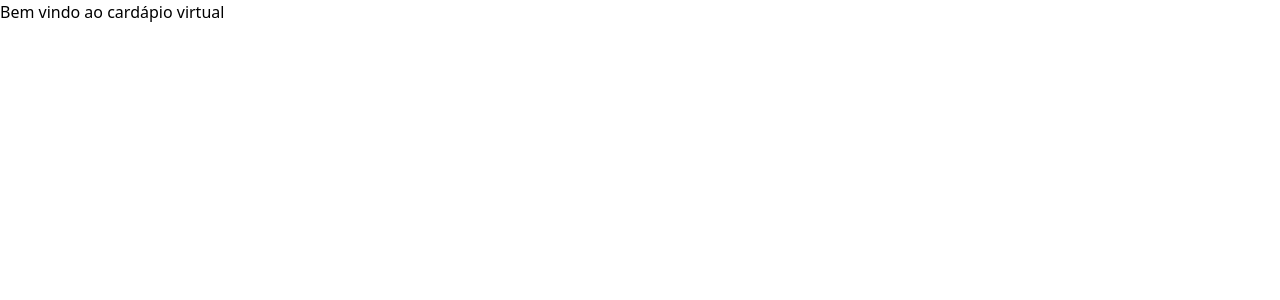
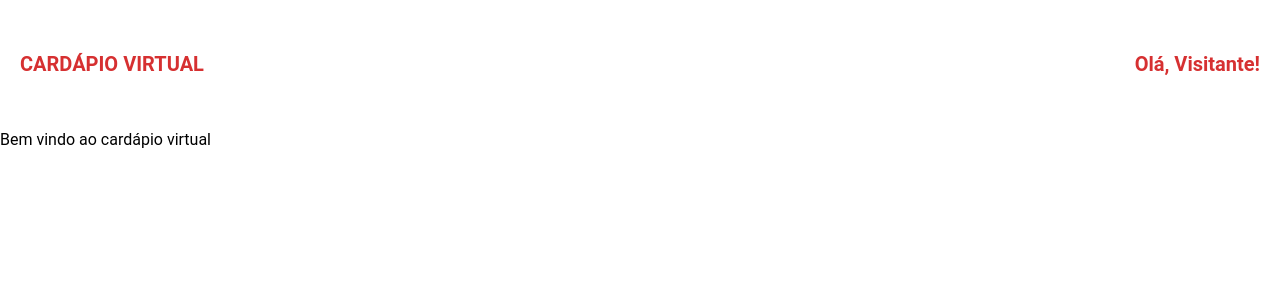
Before and after one commit to davidsnts/cardapio-virtual-front, a React (Vite) app: page / in a window 1280 px wide. Shown: the top 300 px of the page. Built offline with nearby package versions, Linux system fonts and the light colour scheme.

Commit message:
feat: add navbar

```diff
--- a/src/App.jsx
+++ b/src/App.jsx
@@ -1,11 +1,13 @@
 import './App.css'
 import { Route, Routes } from 'react-router-dom';
 import Home from './pages/home';
+import Navbar from './components/Navbar';
 
 function App() {
 
   return (
     <>
+      <Navbar />
       <Routes>
         <Route path="/" element={<Home />} />
       </Routes>
--- /dev/null
+++ b/src/components/Navbar/index.jsx
@@ -0,0 +1,12 @@
+import { Navigate, useNavigate } from "react-router-dom";
+const Navbar = () => {
+    const navigate = useNavigate();
+    return (
+        <div className="flex justify-between items-center px-5 py-3 h-32  md:text-xl color-primary font-bold select-none">
+            <h1 onClick={() => navigate('/')} className="uppercase transform hover:scale-105 duration-500 hover:cursor-pointer " >Cardápio Virtual</h1>
+            <span className=" transform hover:scale-105 duration-500">Olá, Visitante!</span>
+        </div>
+    )
+}
+
+export default Navbar;
--- a/src/index.css
+++ b/src/index.css
@@ -1 +1,15 @@
 @import "tailwindcss";
+@import url('https://fonts.googleapis.com/css2?family=Roboto:ital,wght@0,100..900;1,100..900&display=swap');
+
+body{
+    font-family: 'Roboto', sans-serif;
+}
+
+.bg-primary{
+    background-color: #d63031;
+}
+
+
+.color-primary{
+    color: #d63031;
+}
```
